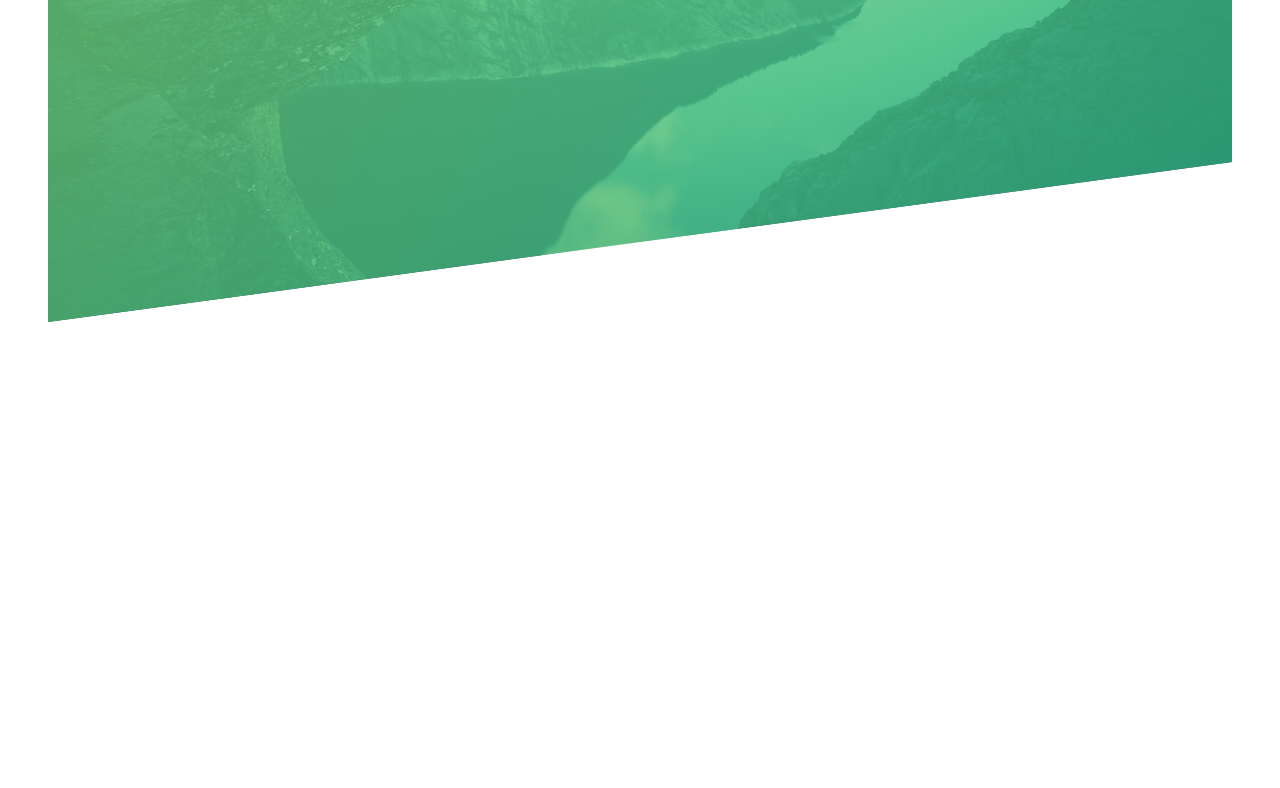
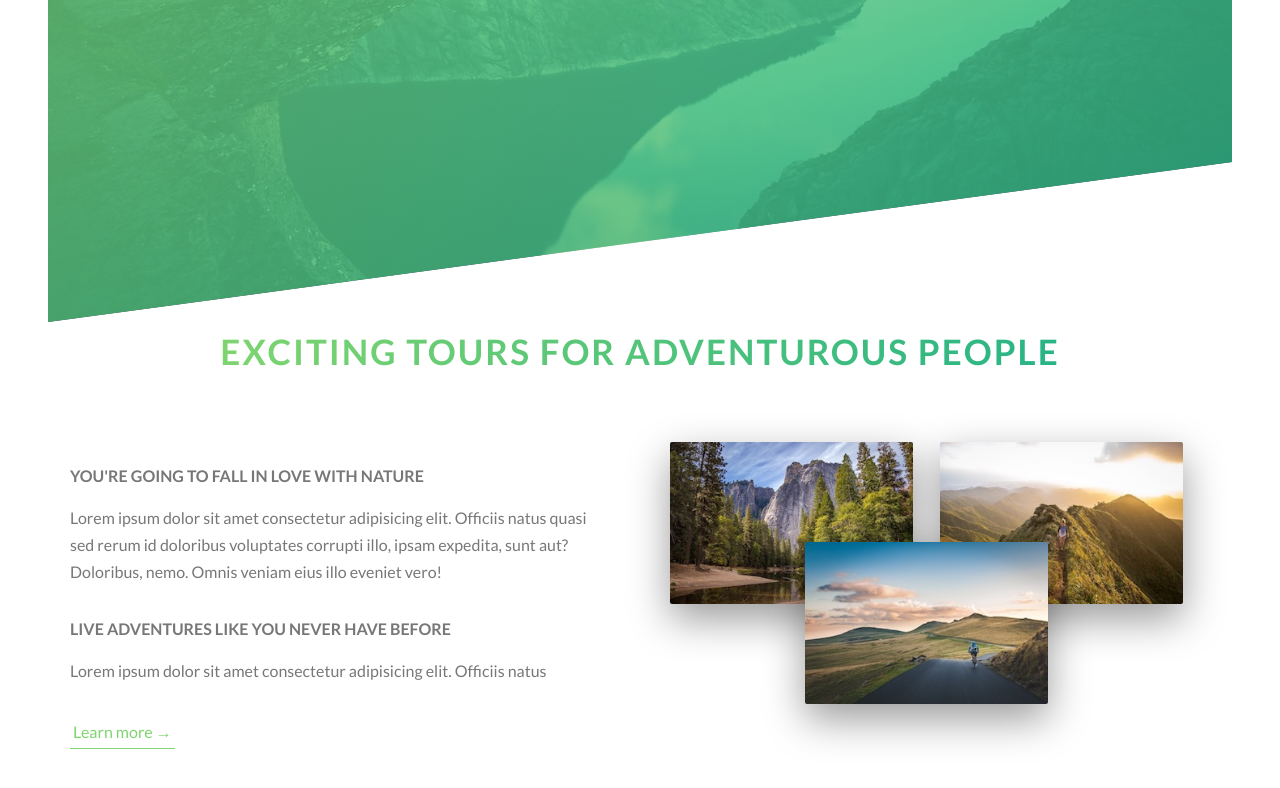
Before and after one commit to kshitijk83/sass, a website: page index.html in a window 1280 px wide. Shown: the part 486-1274 px from the top of the page. Before the commit the page ends 856 px from the top, so only its background shows below. Drawn offline with Linux system fonts and the light colour scheme.

Commit message:
adding about section

```diff
--- a/index.html
+++ b/index.html
@@ -25,5 +25,49 @@
             <a href="#section-tours" class="btn btn--white btn--animated">Discover our tours</a>
           </div>
         </header>
+
+        <main>
+          <section class="section-about">
+            <div class="u-center-text u-margin-bottom-big">
+              <h2 class="heading-secondary">Exciting tours for adventurous people</h2>
+            </div>
+            <div class="row">
+              <div class="col-1-of-2">
+                <h3 class="heading-tertiary u-margin-bottom-small">You're going to fall in love with nature</h3>
+                <p class="paragraph">Lorem ipsum dolor sit amet consectetur adipisicing elit. Officiis natus quasi sed rerum id doloribus voluptates corrupti illo, ipsam expedita, sunt aut? Doloribus, nemo. Omnis veniam eius illo eveniet vero!</p>
+                <h3 class="heading-tertiary u-margin-bottom-small">Live adventures like you never have before</h3>
+                <p class="paragraph">Lorem ipsum dolor sit amet consectetur adipisicing elit. Officiis natus</p>
+
+                <a href="#" class="btn-text">Learn more &rarr;</a>
+              </div>
+              <div class="col-1-of-2">
+                <div class="composition">
+
+                  <img srcset="img/nat-1.jpg 300w, img/nat-1-large.jpg 1000w"
+                      sizes="(max-width: 56.25em) 20vw, (max-width: 37.5em) 30vw, 300px"
+                      alt="Photo 1"
+                      class="composition__photo composition__photo--p1"
+                      src="img/nat-1-large.jpg">
+
+                  <img srcset="img/nat-2.jpg 300w, img/nat-2-large.jpg 1000w"
+                      sizes="(max-width: 56.25em) 20vw, (max-width: 37.5em) 30vw, 300px"
+                      alt="Photo 2"
+                      class="composition__photo composition__photo--p2"
+                      src="img/nat-2-large.jpg">
+
+                  <img srcset="img/nat-3.jpg 300w, img/nat-3-large.jpg 1000w"
+                      sizes="(max-width: 56.25em) 20vw, (max-width: 37.5em) 30vw, 300px"
+                      alt="Photo 3"
+                      class="composition__photo composition__photo--p3"
+                      src="img/nat-3-large.jpg">
+
+                  <!-- <img src="img/natti.jpg" alt="Photo 1" class="composition__photo composition__photo--p1">
+                  <img src="img/port2.jpg" alt="Photo 2" class="composition__photo composition__photo--p2">
+                  <img src="img/port3.jpg" alt="Photo 3" class="composition__photo composition__photo--p3"> -->
+                </div>
+              </div>
+          </div>
+        </section>
+        </main>
     </body>
 </html>
--- /dev/null
+++ b/sass/components/_composition.scss
@@ -0,0 +1,79 @@
+.composition {
+    position: relative;
+
+    &__photo {
+        width: 45%;
+        box-shadow: 0 1.5rem 4rem rgba($color-black, 0.4);
+        border-radius: 2px;
+        position: absolute;
+        z-index: 10;
+        transition: all .2s;
+        outline-offset: 2rem;
+
+        @include respond(tab-port) {
+            float: left;
+            position: relative;
+            width: 33.33333333%;
+            box-shadow: 0 1.5rem 3rem rgba($color-black, 0.2);
+        }
+
+        &--p1{
+            left: 0;
+            top: -2rem;
+
+            @include respond(tab-port) {
+                top: 0;
+                transform: scale(1.2);
+            }
+        }
+
+        &--p2{
+            left: 25%;
+            top: 8rem;
+            z-index: 11;
+
+            @include respond(tab-port) {
+                top: -1rem;
+                left: 0;
+                transform: scale(1.3);
+            }
+        }
+
+        &--p3{
+            right: 5%;
+            top: -2rem;
+
+            @include respond(tab-port) {
+                top: 1rem;
+                left: 0;
+                transform: scale(1.1);
+            }
+        }
+
+        // &--p4{
+        //     left: 32%;
+        //     top: 2rem;
+        // }
+
+        // &--p5{
+        //     right: -10rem;
+        //     top: 8rem;
+        // }
+
+        // &--p6{
+        //     left: 32%;
+        //     top: 36rem;
+        // }
+
+        &:hover {
+            outline: 1.5rem solid $color-primary;
+            transform: scale(1.1) translateY(-.5rem);
+            box-shadow: 0 2.5rem 4rem rgba($color-black, 0.5);
+            z-index: 20;
+        }
+    }
+
+    &:hover &__photo:not(:hover){
+        transform: scale(0.95);
+    }
+}
```
Also changed, not shown: css/style.css.
